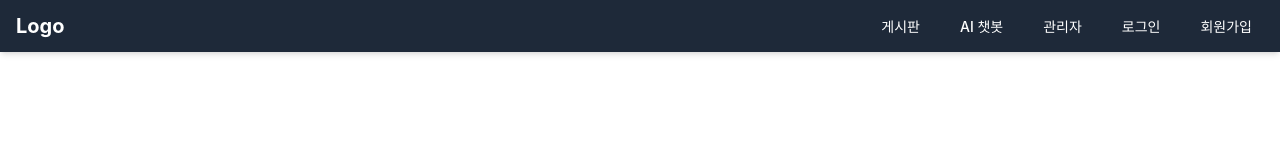
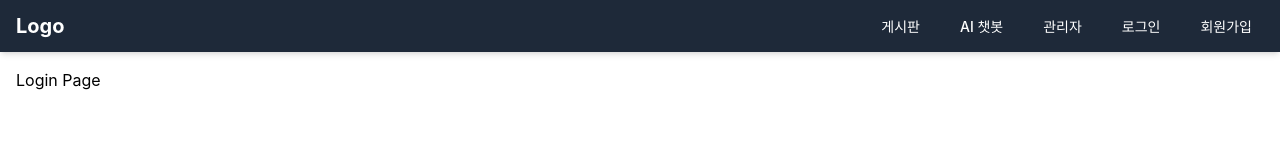
Before and after one commit to ryukh1129/community_fe, a React (Vite) app: page /login in a window 1280 px wide. Shown: the top 160 px of the page. Built offline with nearby package versions, Linux system fonts and the light colour scheme.

Commit message:
feat: 회원가입 및 로그인 페이지 라우터 연결

```diff
--- /dev/null
+++ b/src/pages/auth/LoginPage.jsx
@@ -0,0 +1,7 @@
+function LoginPage() {
+    return (
+        <div>Login Page</div>
+    )
+}
+
+export default LoginPage;
--- /dev/null
+++ b/src/pages/auth/SignUpPage.jsx
@@ -0,0 +1,7 @@
+function SignUpPage() {
+    return (
+        <div>Sign Up Page</div>
+    )
+}
+
+export default SignUpPage;
--- a/src/routes/AppRoutes.jsx
+++ b/src/routes/AppRoutes.jsx
@@ -1,11 +1,18 @@
 import { Route, Routes } from "react-router-dom";
 import HomePage from "../pages/home/HomePage";
 import BoardListPage from "../pages/boards/BoardListPage";
+import LoginPage from "../pages/auth/LoginPage";
+import SignUpPage from "../pages/auth/SignUpPage";
 
 function AppRoutes() {
     return (
         <Routes>
+            {/* Home */}
             <Route path="/" element={<HomePage />} />
+            {/* Auth */}
+            <Route path="/login" element={<LoginPage />} />
+            <Route path="/signup" element={<SignUpPage />} />
+            {/* Boards */}
             <Route path="/boards" element={<BoardListPage />} />
         </Routes>
     )
```
